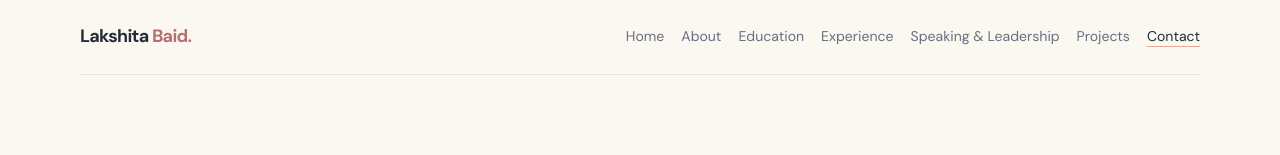
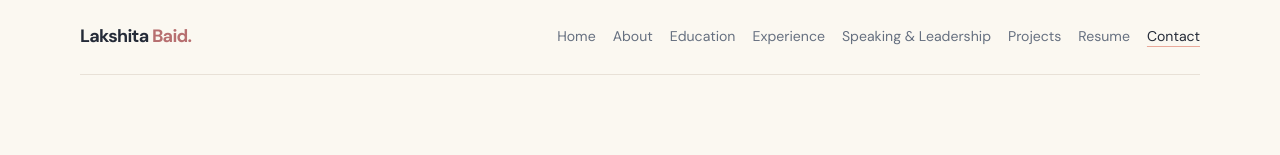
Before and after one commit to lakshitabaid-ship-it/LAKSHITA-BAID-, a plain HTML site: page contact.html in a window 1280 px wide. Shown: the top 155 px of the page. Drawn offline with Linux system fonts and the light colour scheme.

Commit message:
Update contact.html

```diff
--- a/contact.html
+++ b/contact.html
@@ -10,7 +10,7 @@
 <body>
 <header class="site-header">
   <a class="brand" href="index.html">Lakshita <span>Baid.</span></a>
-  <nav class="nav" aria-label="Main navigation"><a href="index.html">Home</a><a href="about.html">About</a><a href="education.html">Education</a><a href="experience.html">Experience</a><a href="speaking.html">Speaking & Leadership</a><a href="projects.html">Projects</a><a href="contact.html" aria-current="page">Contact</a></nav>
+  <nav class="nav" aria-label="Main navigation"><a href="index.html">Home</a><a href="about.html">About</a><a href="education.html">Education</a><a href="experience.html">Experience</a><a href="speaking.html">Speaking & Leadership</a><a href="projects.html">Projects</a><a href="resume.html">Resume</a><a href="contact.html" aria-current="page">Contact</a></nav>
 </header>
 <main>
 
```
